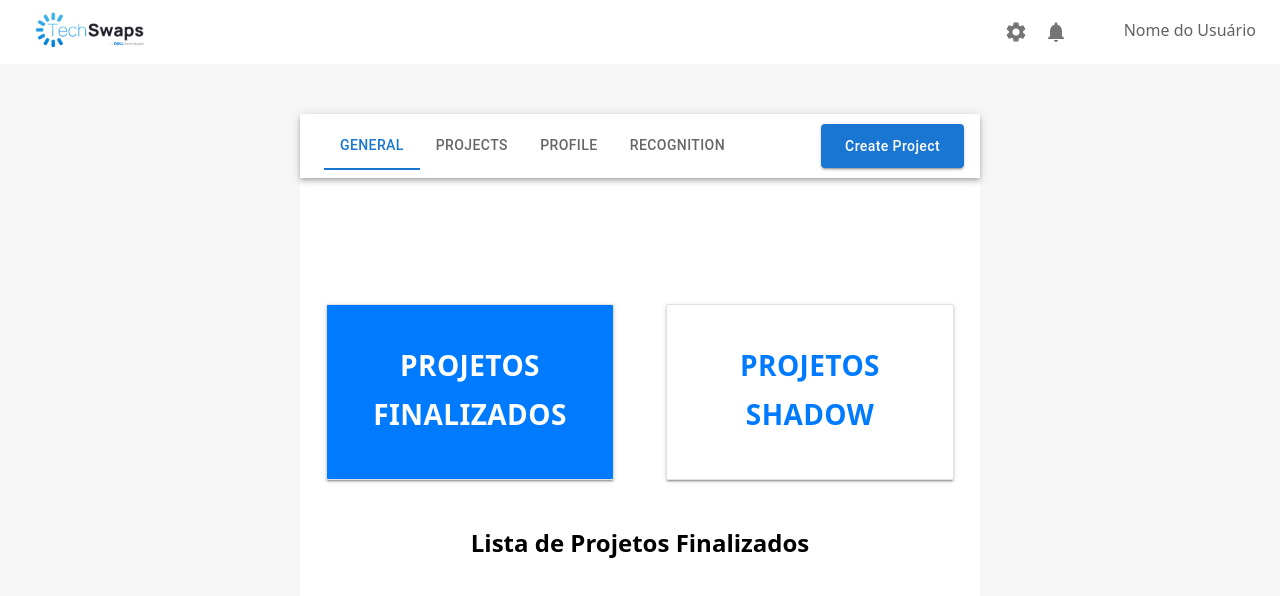
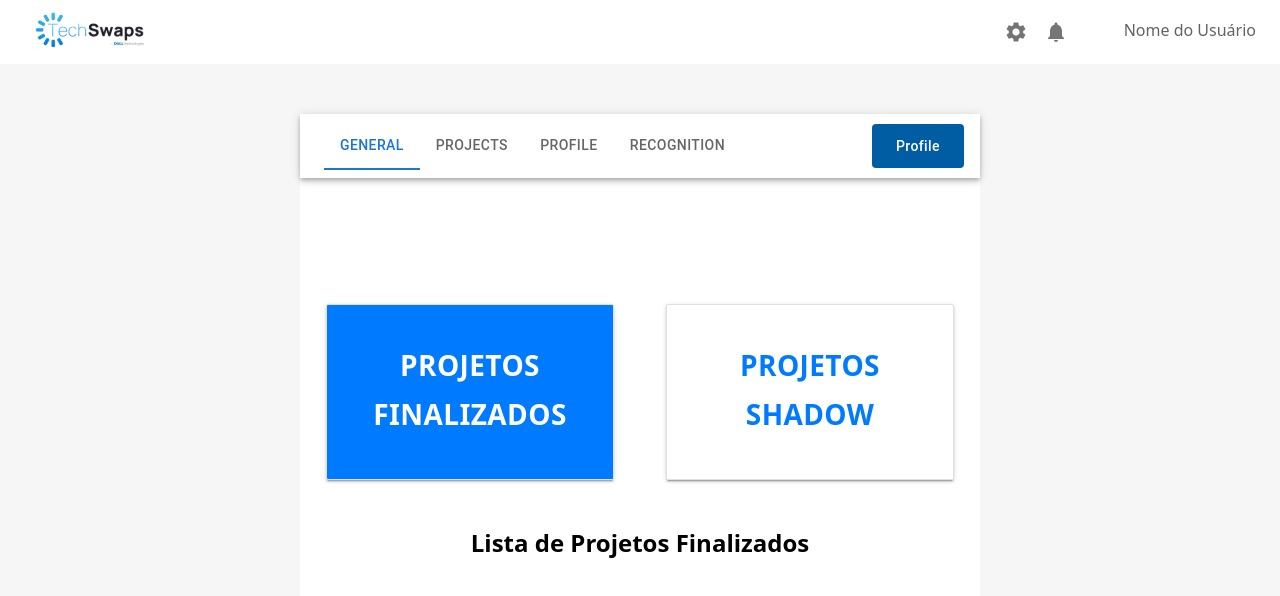
Before and after one commit to 2023M5T3-Inteli/2023-1a-t03-grupo2, a React (Create React App) app in the folder src/techswaps/: page /reconhecimento in a window 1280 px wide. Shown: the top 596 px of the page. Built offline with nearby package versions, Linux system fonts and the light colour scheme; no server answers.

Commit message:
mais modificacoes

```diff
--- a/src/techswaps/src/components/MastHead.js
+++ b/src/techswaps/src/components/MastHead.js
@@ -6,6 +6,11 @@ import { Button, Tab, Tabs, Box } from '@mui/material';
 import styled from '@emotion/styled';
 import Popup from "../components/Popup/PopUpCreateProject";
 import FormPage from '../pages/NewProject/Formpage';
+import { BrowserRouter as Router, Switch, Route, Link } from 'react-router-dom';
+import axios from "axios";
+import { useState, useEffect } from "react";
+import { ProjectsPage } from '../pages/ProjectsPage';
+
 
 const TabContainer = styled(Tabs)`
     width: 100%;
@@ -18,8 +23,9 @@ const CustomButton = styled(Button)`
     text-transform: capitalize;
     position: absolute;
     right: 16px;
+    background-color: #005ca3;
     &:hover {
-      background-color: #005ca3;
+      background-color: #327CB5;
     }
   }
 `;
@@ -38,9 +44,15 @@ export default function Masthead() {
     setSelectedTab(newValue);
   };
 
+
+
+
+
   return (
-    <AppBar position="margin-top: 50px;" sx={{maxWidth: '100%', margin: '0 auto', backgroundColor: 'transparent' }}>
+    <>
+      <AppBar position="margin-top: 50px;" sx={{ maxWidth: '100%', margin: '0 auto', backgroundColor: 'transparent' }}>
         <MastheadWrapper>
+
           <Toolbar>
             <TabContainer value={selectedTab} onChange={handleTabChange}>
               <Tab label="General" id="tab-0" />
@@ -48,9 +60,11 @@ export default function Masthead() {
               <Tab label="Profile" id="tab-2" />
               <Tab label="Recognition" id="tab-3" />
             </TabContainer>
-          <CustomButton variant="contained">Create project</CustomButton>
+            <CustomButton >Profile</CustomButton>
           </Toolbar>
         </MastheadWrapper>
       </AppBar>
+
+    </>
   );
 }
--- a/src/techswaps/src/pages/ProjectsPage.js
+++ b/src/techswaps/src/pages/ProjectsPage.js
@@ -160,6 +160,13 @@ const Tag = styled.div`
   box-sizing: border-box;
 `;
 
+const ContentProjectPage = styled.div`
+  display: flex;
+
+  justify-content: center;
+
+`;
+
 const primeiroplano = styled.div`
   position: fixed;
   z-index: 9999;
@@ -169,7 +176,7 @@ const baseUrl = "http://localhost:3001/";
 
 export const ProjectsPage = () => {
   const [projetos, setProjeto] = useState(null);
-  //const [buttonPopup, setButtonPopup] = useState(false);
+
 
   const projects = [
     {
@@ -206,6 +213,7 @@ export const ProjectsPage = () => {
       <HeroContainer>
         <PageContainer>
           <MastHead />
+
           <TitleWrapper>
             <div>Explore os projetos disponíveis</div>
           </TitleWrapper>
```
Lines whose indentation alone changed are shown as unchanged.
